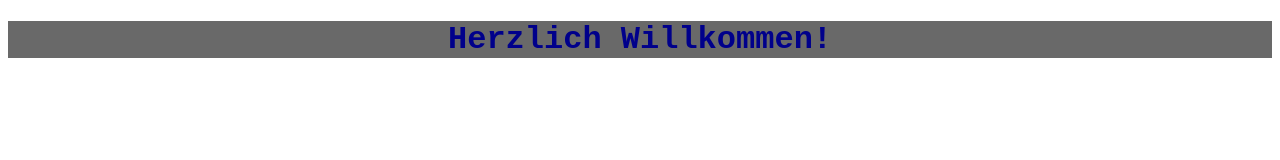
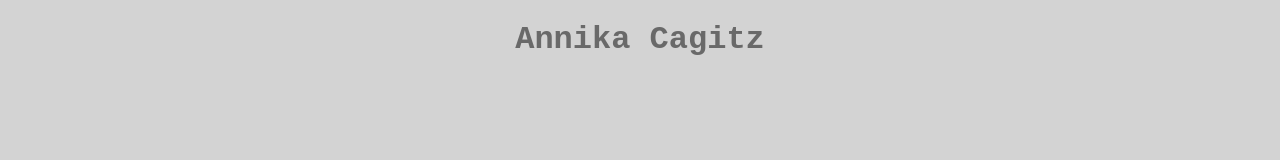
Before and after one commit to IT180179/it180179.github.io, a plain HTML site: page index.html in a window 1280 px wide. Drawn offline with Linux system fonts and the light colour scheme.

Commit message:
Erstes Festschreiben

```diff
--- a/index.html
+++ b/index.html
@@ -9,16 +9,18 @@
 <style>
 h1{
     font-family: 'Courier New', Courier, monospace;
-    color:darkblue;
-    background-color: dimgrey;
+    color:dimgrey;
     text-align: center;
 
+}
+body{
+    background-color: lightgrey;
 }
 
 </style>
 <body>
 
-    <h1>Herzlich Willkommen!</h1>
+    <h1>Annika Cagitz</h1>
 
 
 </body>
```
